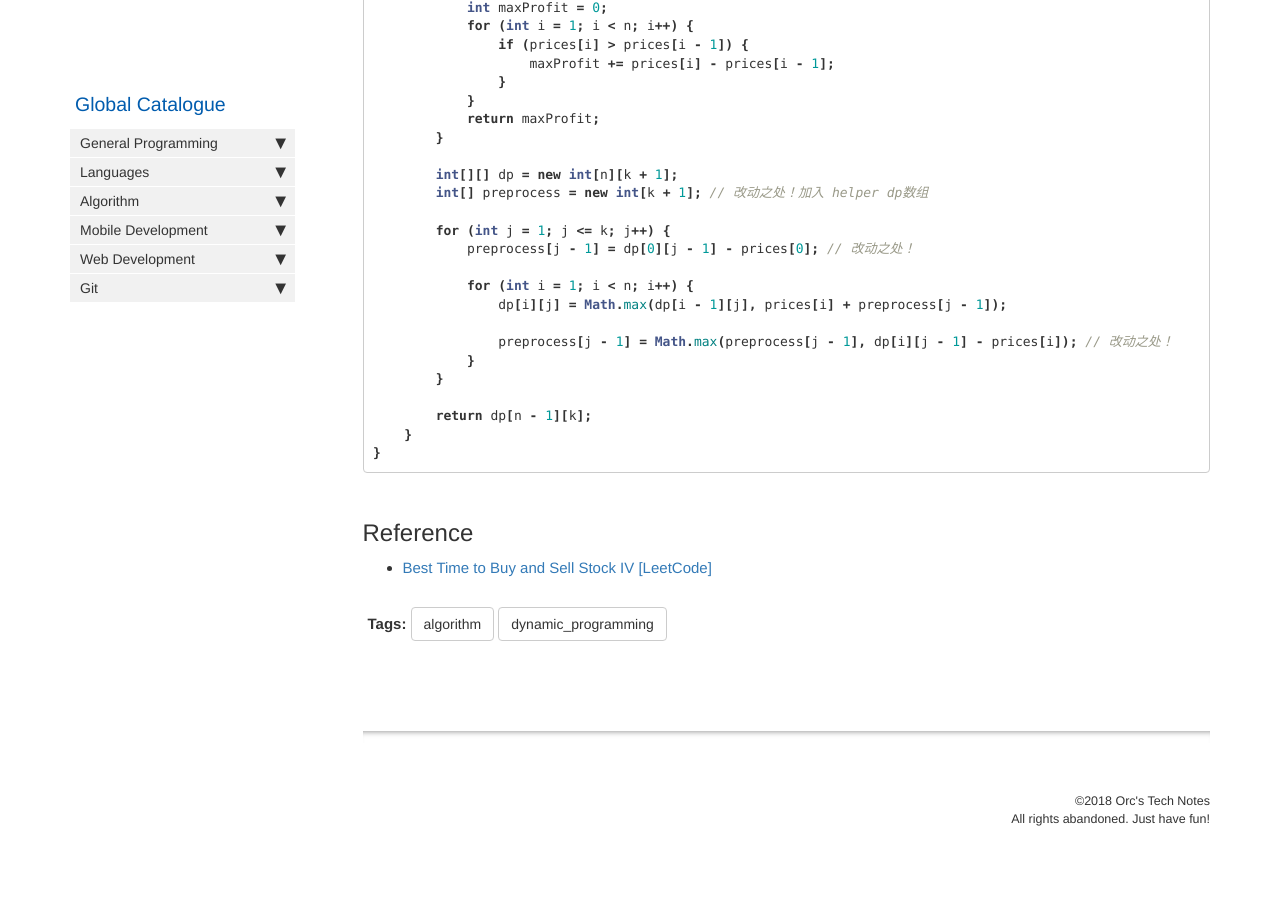
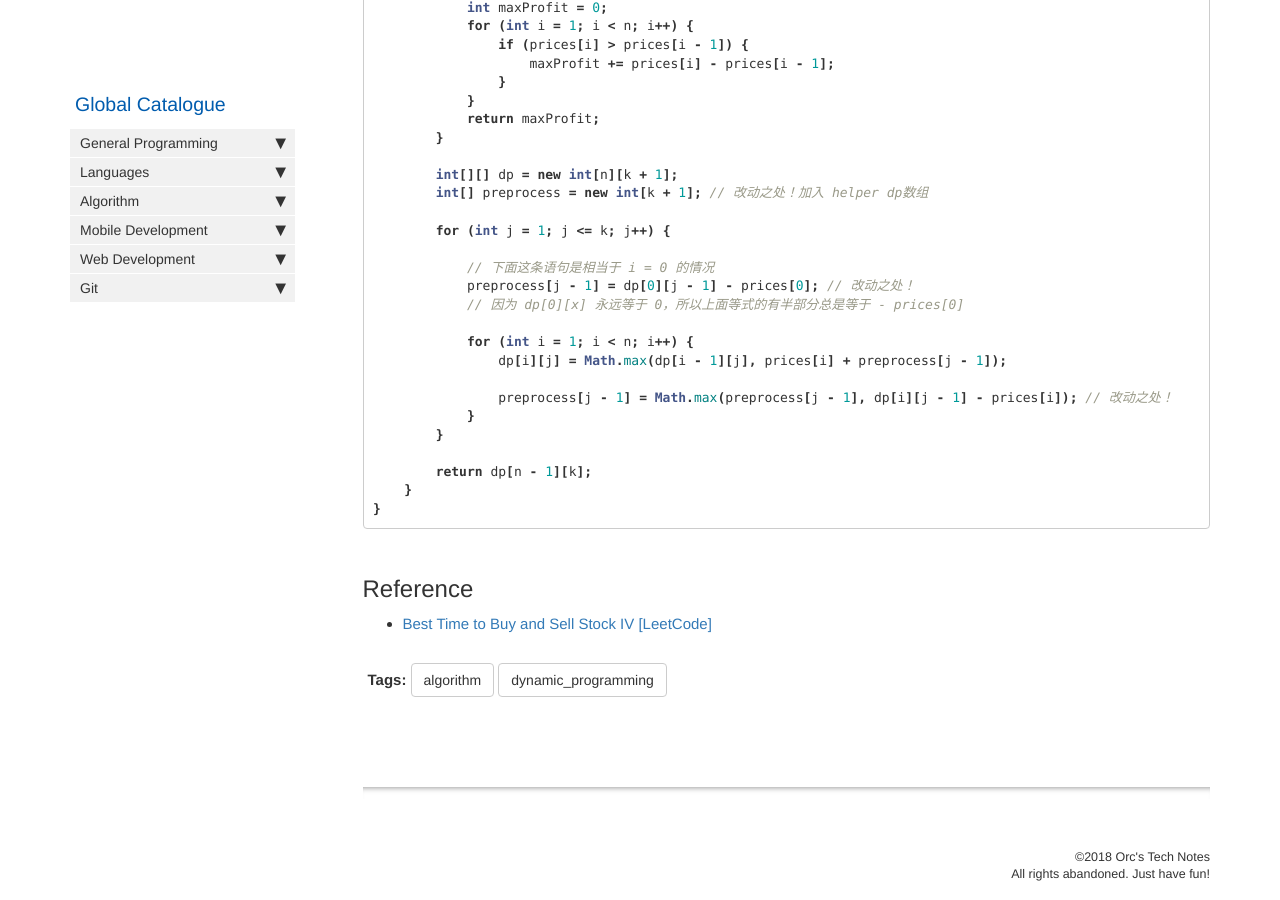
Before and after one commit to HungryOrc/hungryorc.github.io, a Jekyll site: the page built from pages/algorithm/algorithm_best_time_to_buy_and_sell_stock_iv_k_times.md, in a window 1280 px wide and 900 px high, scrolled down 3052 px. Built offline with Jekyll 4.4.1, drawn with Linux system fonts in a browser that asks for light colours; nearby versions of some CDN libraries; comment, search, counter and statistics services are not loaded; before the commit the page ends 3931 px from its top, so only the background shows below that.

Commit message:
Update algorithm_best_time_to_buy_and_sell_stock_iv_k_times.md

```diff
--- a/pages/algorithm/algorithm_best_time_to_buy_and_sell_stock_iv_k_times.md
+++ b/pages/algorithm/algorithm_best_time_to_buy_and_sell_stock_iv_k_times.md
@@ -132,7 +132,10 @@ class Solution {
         int[] preprocess = new int[k + 1]; // 改动之处！加入 helper dp数组
 
         for (int j = 1; j <= k; j++) {
+
+            // 下面这条语句是相当于 i = 0 的情况
             preprocess[j - 1] = dp[0][j - 1] - prices[0]; // 改动之处！
+            // 因为 dp[0][x] 永远等于 0，所以上面等式的有半部分总是等于 - prices[0]
 
             for (int i = 1; i < n; i++) {
                 dp[i][j] = Math.max(dp[i - 1][j], prices[i] + preprocess[j - 1]);
```
